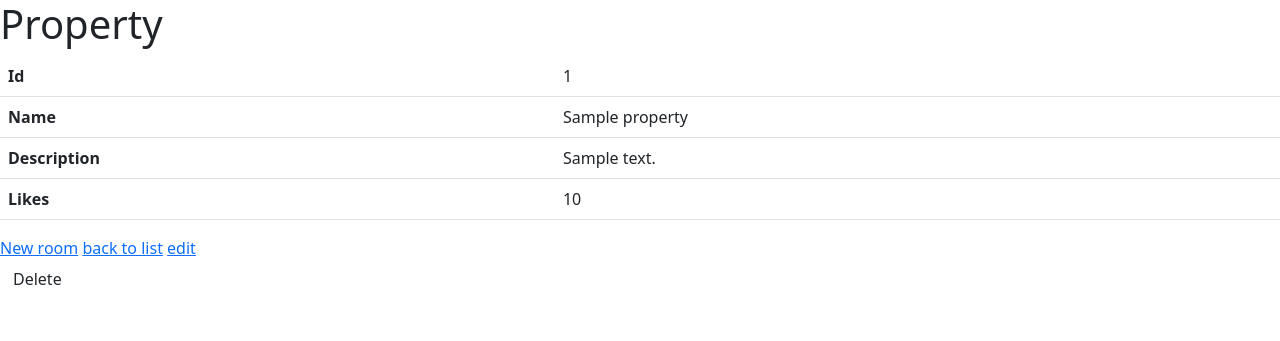
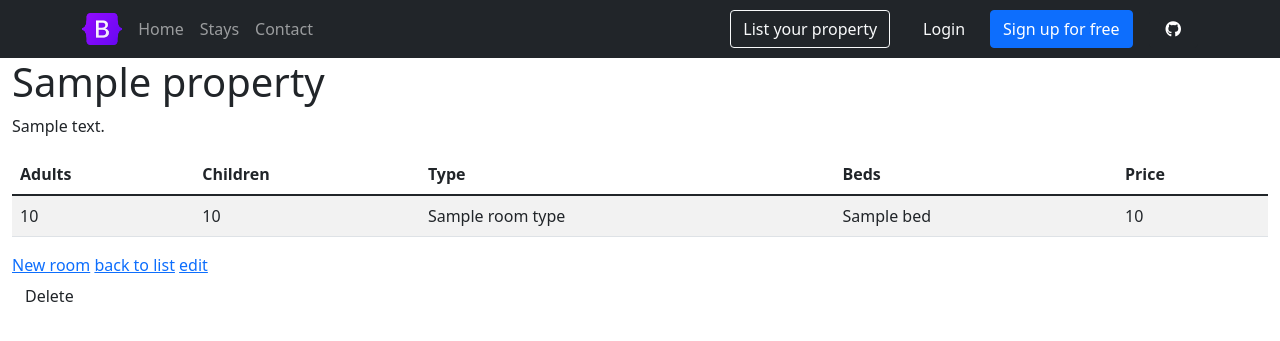
Before and after one commit to AlexBirchi/Basic-Booking-System, a Symfony app: template templates/property/show.html.twig in a window 1280 px wide. Shown: the top 341 px of the page. Run offline with Twig, Linux system fonts and the light colour scheme; the template is opened without the code that fills it: most values are stand-ins (such as "Sample title", 1, 10 or a date in 2020); some libraries are stand-ins or nearby versions.

Commit message:
Added bed choices for new rooms + added base navbar

```diff
--- a/templates/base.html.twig
+++ b/templates/base.html.twig
@@ -19,6 +19,66 @@
         {% block javascripts %}
             {{ encore_entry_script_tags('app') }}
         {% endblock %}
+
+        {% block navbar %}
+        <nav class="navbar navbar-expand-lg navbar-dark bg-dark">
+            <div class="container">
+                <a class="navbar-brand me-2" href="#">
+                    <img
+                            src="{{ asset('images/bootstrap_logo.png') }}"
+                            height="32"
+                            alt=""
+                            loading="lazy"
+                            style="margin-top: -1px;"
+                    />
+                </a>
+
+                <button
+                        class="navbar-toggler"
+                        type="button"
+                        data-mdb-toggle="collapse"
+                        data-mdb-target="#navbarButtonsExample"
+                        aria-controls="navbarButtonsExample"
+                        aria-expanded="false"
+                        aria-label="Toggle navigation"
+                >
+                    <i class="fas fa-bars"></i>
+                </button>
+
+                <div class="collapse navbar-collapse" id="navbarButtonsExample">
+                    <ul class="navbar-nav me-auto mb-2 mb-lg-0">
+                        <li class="nav-item">
+                            <a class="nav-link" href="{{ path('index') }}">Home</a>
+                        </li>
+                        <li class="nav-item">
+                            <a class="nav-link" href="{{ path('property_index') }}">Stays</a>
+                        </li>
+                        <li class="nav-item">
+                            <a class="nav-link" href="#">Contact</a>
+                        </li>
+                    </ul>
+
+                    <div class="d-flex align-items-center">
+                        <button type="button" class="btn btn-outline-light me-3">
+                            List your property
+                        </button>
+                        <button type="button" class="btn btn-link px-3 me-2 text-light" style="text-decoration: none">
+                            Login
+                        </button>
+                        <button type="button" class="btn btn-primary me-3">
+                            Sign up for free
+                        </button>
+                        <a
+                                class="btn btn-dark px-3"
+                                href="https://github.com/mdbootstrap/mdb-ui-kit"
+                                role="button"
+                        ><i class="fab fa-github"></i
+                            ></a>
+                    </div>
+                </div>
+            </div>
+        </nav>
+        {% endblock %}
     </head>
     <body>
         {% block body %}{% endblock %}
--- a/templates/home/index.html.twig
+++ b/templates/home/index.html.twig
@@ -8,6 +8,8 @@
     <link href="{{ asset('css/cover.css') }}" rel="stylesheet">
 {% endblock %}
 
+{% block navbar %}{% endblock %}
+
 {% block body %}
 <body class="d-flex h-100 text-center text-white bg-dark">
     <div class="cover-container d-flex w-100 h-100 p-3 mx-auto flex-column">
@@ -16,7 +18,7 @@
                 <h3 class="float-md-start mb-0">BBS</h3>
                 <nav class="nav nav-masthead justify-content-center float-md-end">
                     <a class="nav-link active" aria-current="page" href="#">Home</a>
-{#                    <a class="nav-link" href="#">Stays</a>#}
+                    <a class="nav-link" href="{{ path('property_index') }}">Stays</a>
                     <a class="nav-link" href="#">Contact</a>
                 </nav>
             </div>
--- a/templates/property/show.html.twig
+++ b/templates/property/show.html.twig
@@ -3,26 +3,38 @@
 {% block title %}Property{% endblock %}
 
 {% block body %}
-    <h1>Property</h1>
+    <div class="container-fluid">
+        <h1>{{ property.name }}</h1>
 
-    <table class="table">
+        <p>{{ property.description }}</p>
+
+        <table id="dataTable" class="table table-striped" style="width:100%">
+            <thead>
+                <tr>
+                    <th>Adults</th>
+                    <th>Children</th>
+                    <th>Type</th>
+                    <th>Beds</th>
+                    <th>Price</th>
+                </tr>
+            </thead>
             <tbody>
+            {% for room in property.rooms %}
                 <tr>
-                <th>Id</th>
-                <td>{{ property.id }}</td>
+                    <td>{{ room.adultsCapacity }}</td>
+                    <td>{{ room.childrenCapacity }}</td>
+                    <td>{{ room.roomType.name }}</td>
+                    <td>
+                        {% for bed in room.roomBeds %}
+                            {{ bed.bed }}
+                            {% if loop.index + 1 < room.roomBeds|length %}
+                                <br>
+                            {% endif %}
+                        {% endfor %}
+                    </td>
+                    <td>{{ room.basePrice }}</td>
                 </tr>
-            <tr>
-                <th>Name</th>
-                <td>{{ property.name }}</td>
-            </tr>
-            <tr>
-                <th>Description</th>
-                <td>{{ property.description }}</td>
-            </tr>
-            <tr>
-                <th>Likes</th>
-                <td>{{ property.likes }}</td>
-            </tr>
+            {% endfor %}
             </tbody>
         </table>
 
@@ -33,4 +45,5 @@
         <a href="{{ path('property_edit', {'id': property.id}) }}">edit</a>
 
         {{ include('property/_delete_form.html.twig') }}
+    </div>
 {% endblock %}
--- a/templates/security/login.html.twig
+++ b/templates/security/login.html.twig
@@ -5,6 +5,8 @@
 {% block stylesheets %}
     <link href="{{ asset('css/security.css') }}" rel="stylesheet">
 {% endblock %}
+
+{% block navbar %}{% endblock %}
 
 {% block body %}
 <body class="text-center">
--- a/templates/security/register.html.twig
+++ b/templates/security/register.html.twig
@@ -5,6 +5,8 @@
 {% block stylesheets %}
     <link href="{{ asset('css/security.css') }}" rel="stylesheet">
 {% endblock %}
+
+{% block navbar %}{% endblock %}
 
 {% block body %}
     <body class="text-center">
```
Also changed, not shown: src/Controller/RoomController.php (+9 -0 lines), src/Entity/RoomBeds.php (+11 -1 lines), src/Form/RoomType.php (+8 -0 lines). Lines whose indentation alone changed are shown as unchanged.
